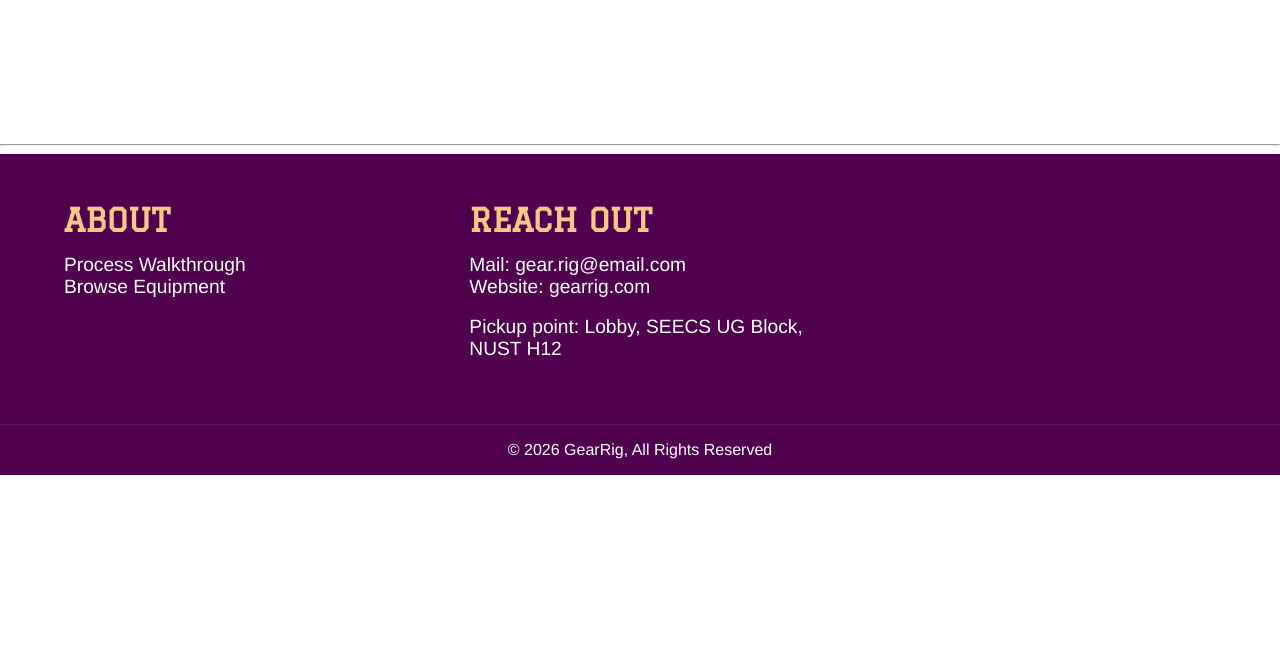
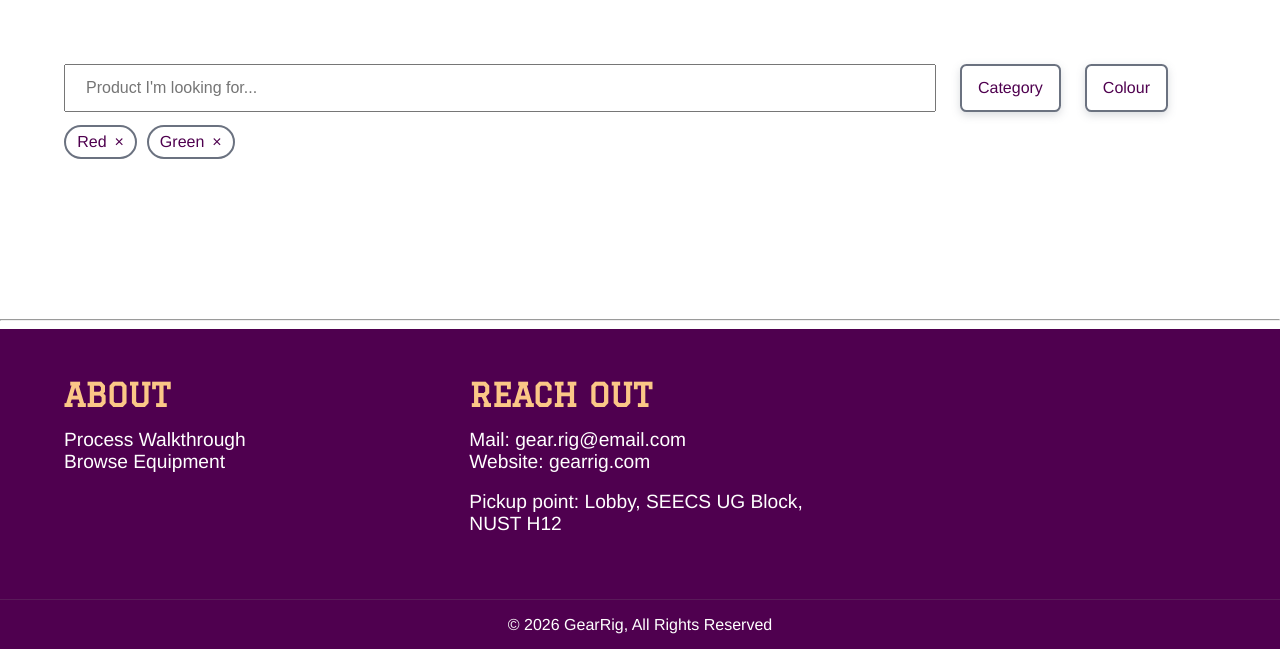
Before and after one commit to ZainabMobin/WE_Assign1, a PHP site: page /catalogue.html in a window 1280 px wide. Shown: the part 83-732 px from the top of the page. Run offline with PHP 8.4, Linux system fonts and the light colour scheme.

Commit message:
Add html skeleton for search and filter bar with styles

```diff
--- a/frontend/catalogue.html
+++ b/frontend/catalogue.html
@@ -23,6 +23,47 @@
             </ul>
         </div>
     </nav>
+
+    <div class="filter-container">
+
+        <div class="filter-wrapper">
+        <div class="search-bar">
+            <input type="text" name="search-input" placeholder="Product I'm looking for...">
+        </div>
+
+        <div class="component-filter" data-filter-type="category">
+            <span class="filter-label">Category</span>
+            <div class="filter-unit-holder">
+            <div class="filter-unit" data-value="Electronics">Electronics</div>
+            <div class="filter-unit" data-value="Staging">Staging</div>
+            <div class="filter-unit" data-value="Misc">Misc</div>
+            </div>
+        </div>
+
+        <div class="component-filter" data-filter-type="colour">
+            <span class="filter-label">Colour</span>
+            <div class="filter-unit-holder">
+            <div class="filter-unit" data-value="Black">Black</div>
+            <div class="filter-unit" data-value="White">White</div>
+            <div class="filter-unit" data-value="Red">Red</div>
+            <div class="filter-unit" data-value="None">None</div>
+            </div>
+        </div>
+
+        <div class="clear-filter">Clear all</div>
+        </div>
+
+        <div class="applied-filter">
+        <div class="filter-badge" data-filter-type="colour" data-value="Red">
+            <div class="filter-value">Red</div>
+            <div class="filter-cross">×</div>
+        </div>
+        <div class="filter-badge" data-filter-type="colour" data-value="Red">
+            <div class="filter-value">Green</div>
+            <div class="filter-cross">×</div>
+        </div>
+        </div>
+    </div>
 
     <div class="product-wrapper">
         <div class="product-grid"></div>
--- a/frontend/style.css
+++ b/frontend/style.css
@@ -229,6 +229,133 @@ body{
 .process-stage-desc{
     font-family: Helvetica, sans-serif;
     font-size: x-large;
+}
+.filter-container {
+    display: flex;
+    flex-direction: column;
+    margin: 4rem;
+    gap: 0.85rem;
+}
+
+.filter-wrapper {
+    display: flex;
+    flex-direction: row;
+    align-items: center;
+    justify-content: flex-start;
+    padding-right: 3rem;
+    gap: 1.5rem;
+    height: fit-content;
+}
+
+.search-bar {
+    order: -1;
+    flex: 0 1 65rem;
+    min-width: 12rem;
+}
+
+.search-bar input {
+    width: 100%;
+    height: 3rem;
+    box-sizing: border-box;
+    font-size: medium;
+    padding: 0 1.25rem;
+}
+
+.component-filter {
+    position: relative;
+    display: inline-flex;
+    align-items: center;
+    justify-content: center;
+    height: 3rem;
+    padding: 0 1rem;
+    box-sizing: border-box;
+    border: 0.14rem solid var(--color-gray, #6b7280);
+    border-radius: 0.4rem;
+    box-shadow: 0 0.2rem 0.5rem rgba(107, 114, 128, 0.25);
+    cursor: pointer;
+    user-select: none;
+    white-space: nowrap;
+}
+
+.component-filter:hover .filter-unit-holder,
+.component-filter.is-open .filter-unit-holder {
+    display: flex;
+}
+
+.filter-unit-holder {
+    display: none;
+    flex-direction: column;
+    position: absolute;
+    top: calc(100% + 0.35rem);
+    right: 0;
+    min-width: 100%;
+    background-color: var(--bg-surface, #ffffff);
+    border: 0.15rem solid var(--color-gray, #6b7280);
+    border-radius: 0.4rem;
+    box-shadow: 0 0.5rem 1rem rgba(0, 0, 0, 0.25);
+    z-index: 25;
+}
+
+.filter-unit {
+    flex: 1 0 auto;
+    padding: 0.55rem 0.9rem;
+    white-space: nowrap;
+    cursor: pointer;
+}
+
+.filter-unit:hover,
+.filter-unit.is-selected {
+    background-color: var(--secondary-color-accent-light);
+}
+
+.clear-filter {
+    /* display: inline-flex; */
+    display: none;
+    align-items: center;
+    justify-content: center;
+    height: 3rem;
+    padding: 0 1rem;
+    box-sizing: border-box;
+    border: 0.14rem solid var(--color-gray, #6b7280);
+    border-radius: 0.4rem;
+    cursor: pointer;
+    white-space: nowrap;
+    background-color: var(--primary-color-accent-lighter);
+}
+
+/* Show Clear all once at least one filter is active */
+.filter-wrapper.has-active-filters .clear-filter {
+    display: inline-flex;
+    align-items: center;
+    justify-content: center;
+}
+
+.applied-filter {
+    align-self: flex-start;
+    display: flex;
+    flex-direction: row;
+    flex-wrap: wrap;
+    justify-content: flex-start;
+    gap: 0.6rem;
+    margin: 0;
+}
+
+.applied-filter:empty {
+    display: none;
+}
+
+.filter-badge {
+    display: inline-flex;
+    align-items: center;
+    gap: 0.5rem;
+    padding: 0.35rem 0.7rem;
+    border: 0.15rem solid var(--color-gray, #6b7280);
+    border-radius: 999px;
+}
+
+.filter-cross {
+    cursor: pointer;
+    line-height: 1;
 }
 
 .product-wrapper {
```
Also changed, not shown: other parts of frontend/style.css (+33 -0 lines).
